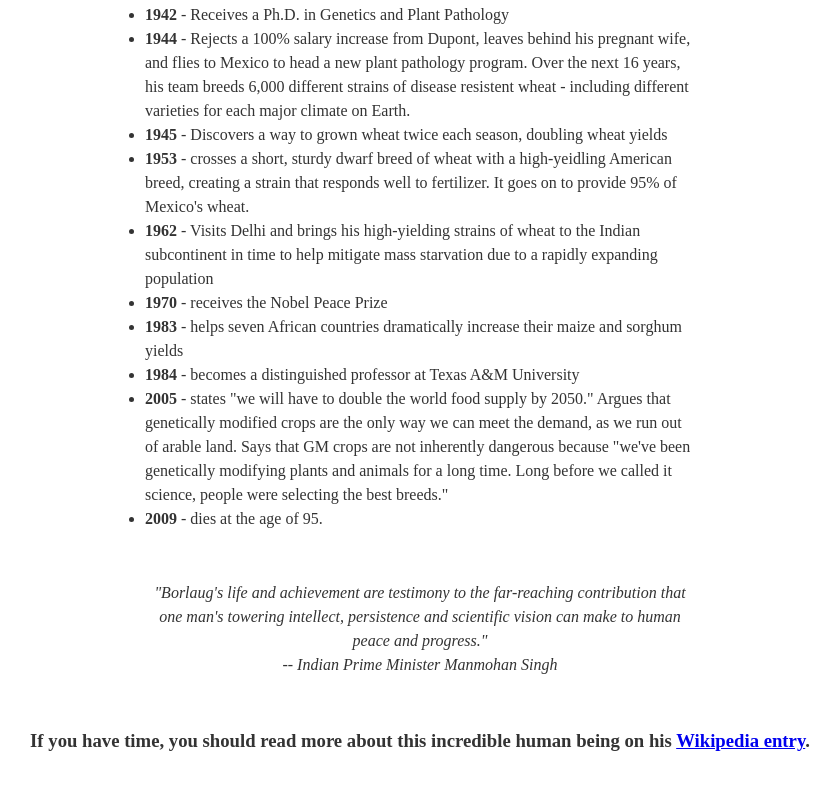
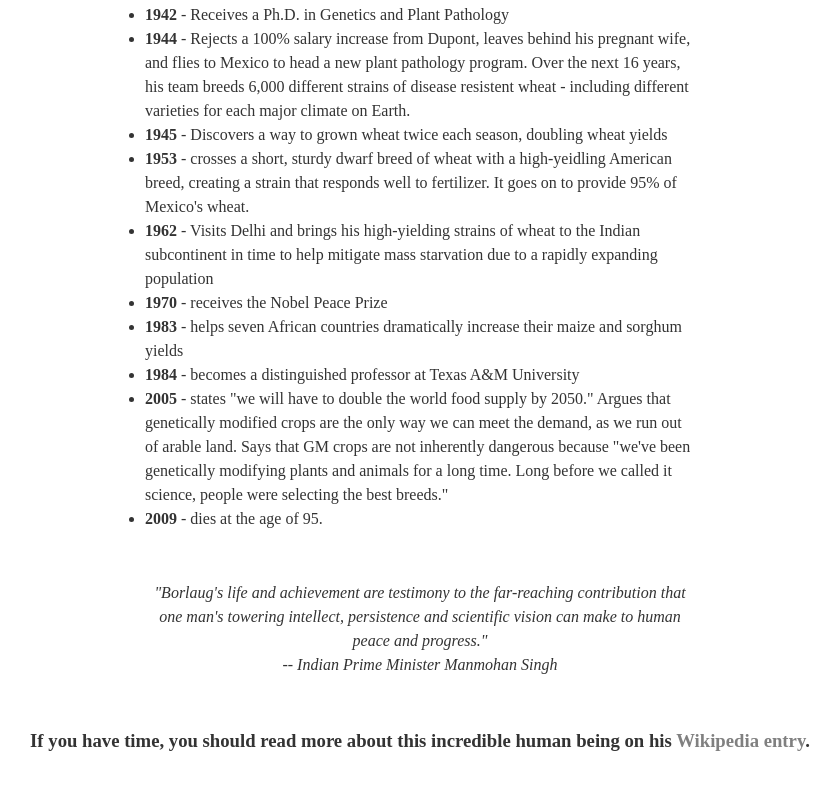
Before and after one commit to Indigoindices/fcc-test-suite-template-master, a plain HTML site: page index.html in a window 1280 px wide. In both pictures the pointer is over the link "Wikipedia entry". Shown: the part 1361-2146 px from the top of the page, without its empty margins (220-1060 px from the left). Drawn offline with Linux system fonts and the light colour scheme.

Commit message:
adding some text
added

```diff
--- a/css/style.css
+++ b/css/style.css
@@ -77,8 +77,10 @@ body {
   margin-bottom: 5rem;
 }
 
-/* #tribute-link {
-} */
+ #tribute-link:hover {
+    color: gray;
+    text-decoration: none;
+}
 
 #quote {
   max-width: 54.5rem;
--- a/index.html
+++ b/index.html
@@ -116,7 +116,7 @@
           being on his
           <a
             id="tribute-link"
-            href="https://en.wikipedia.org/wiki/Norman_Borlaug"
+            href="#"
             target="_blank"
             >Wikipedia entry</a
           >.
```
